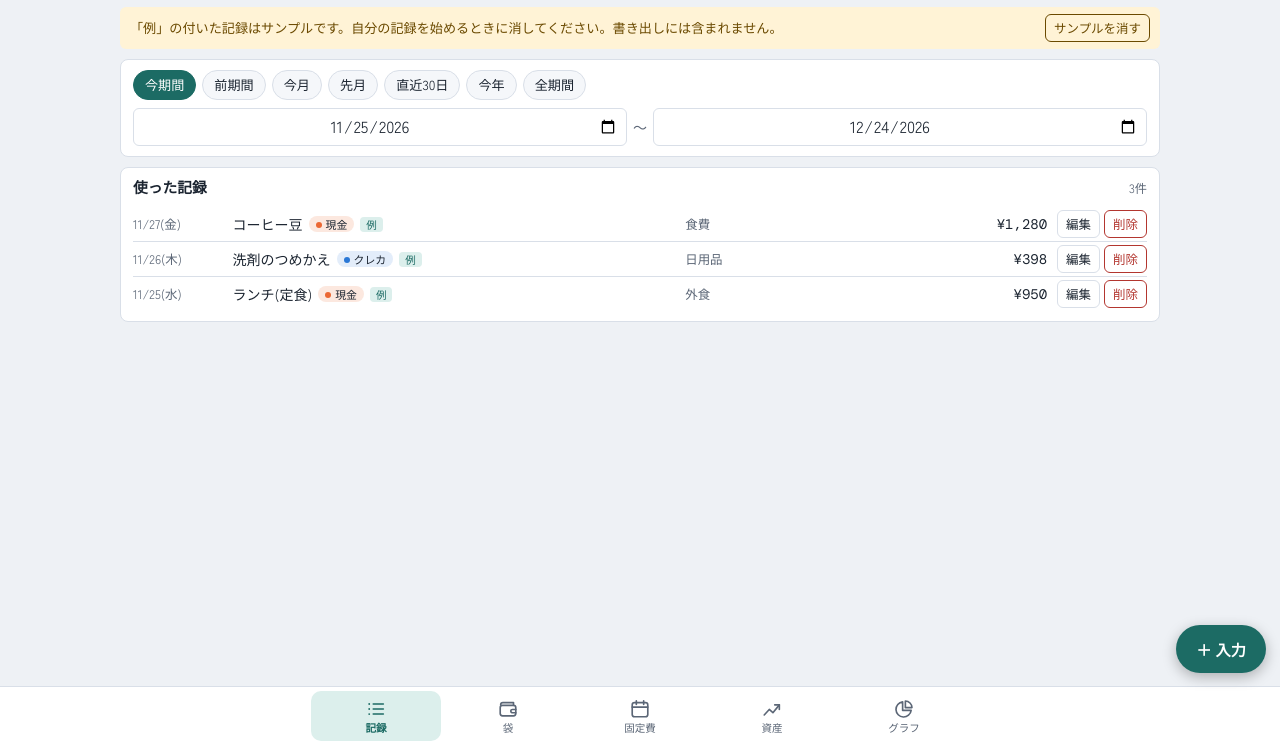
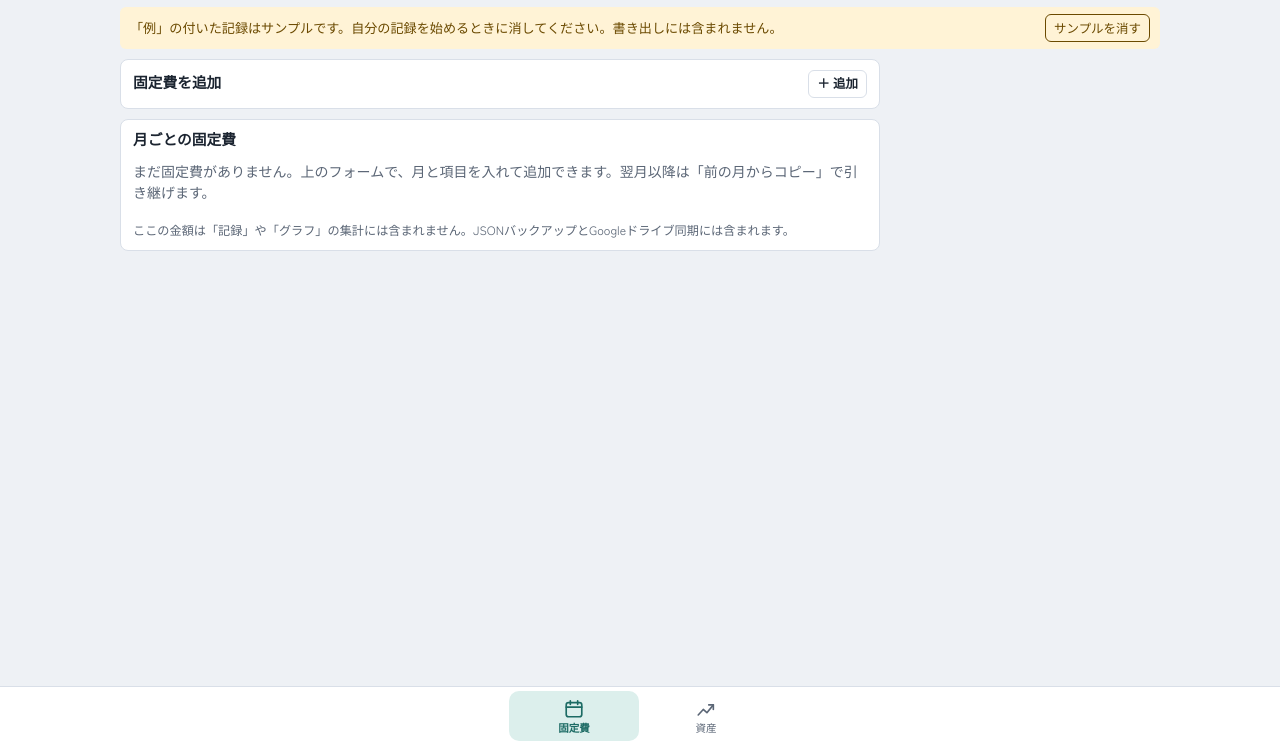
Before and after one commit to hachi922/spendino, a plain HTML site: page index.html in a window 1280 px wide. Shown: the part 55-800 px from the top of the page. Drawn offline with nearby package versions, Linux system fonts and the light colour scheme; a web font is replaced by a local one.

Commit message:
記録・袋・グラフのタブをいったん外す(データは残す)
Co-Authored-By: Claude Sonnet 5.5 <noreply@anthropic.com>
Claude-Session: https://claude.ai/code/session_01TsM4CEWxS8XLmFktQtLmbC

```diff
--- a/index.html
+++ b/index.html
@@ -218,6 +218,7 @@ label.f{display:grid; gap:2px; font-size:.74rem; color:var(--muted); min-width:0
 .autorow label input{accent-color:var(--accent)}
 .btabs{position:fixed; left:0; right:0; bottom:0; z-index:30; display:flex; justify-content:center; gap:2px; padding:4px max(8px,env(safe-area-inset-right,0px)) calc(4px + env(safe-area-inset-bottom,0px)) max(8px,env(safe-area-inset-left,0px)); background:var(--surface); border-top:1px solid var(--line)}
 .btabs button{position:relative; flex:1 1 0; max-width:130px; min-width:0; min-height:50px; padding:5px 2px 4px; border:0; border-radius:10px; background:transparent; color:var(--muted); display:flex; flex-direction:column; align-items:center; justify-content:center; gap:2px}
+.btabs button[hidden]{display:none}
 .btabs button:hover{background:var(--surface-2)}
 .btabs button[aria-current="page"]{color:var(--accent); background:var(--accent-soft)}
 .btabs .ic{width:22px; height:22px; fill:none; stroke:currentColor; stroke-width:1.8; stroke-linecap:round; stroke-linejoin:round}
@@ -815,11 +816,11 @@ form.panel:has(> .fbody[hidden]) > h2{margin-bottom:0}
     </details>
   </main>
   <nav class="btabs" aria-label="画面の切り替え">
-    <button type="button" id="tabRecords" aria-current="page"><svg class="ic" viewBox="0 0 24 24" aria-hidden="true" focusable="false"><path d="M9 6.5h11M9 12h11M9 17.5h11"/><circle cx="4.6" cy="6.5" r="1" fill="currentColor" stroke="none"/><circle cx="4.6" cy="12" r="1" fill="currentColor" stroke="none"/><circle cx="4.6" cy="17.5" r="1" fill="currentColor" stroke="none"/></svg><span class="tl">記録</span></button>
-    <button type="button" id="tabMoney"><svg class="ic" viewBox="0 0 24 24" aria-hidden="true" focusable="false"><path d="M4 7.5A2.5 2.5 0 0 1 6.5 5H18v3"/><rect x="3.5" y="8" width="17" height="11.5" rx="2.5"/><path d="M20.5 12.5h-3.7a1.8 1.8 0 0 0 0 3.6h3.7"/></svg><span class="tl">袋</span></button>
+    <button type="button" id="tabRecords" hidden aria-current="page"><svg class="ic" viewBox="0 0 24 24" aria-hidden="true" focusable="false"><path d="M9 6.5h11M9 12h11M9 17.5h11"/><circle cx="4.6" cy="6.5" r="1" fill="currentColor" stroke="none"/><circle cx="4.6" cy="12" r="1" fill="currentColor" stroke="none"/><circle cx="4.6" cy="17.5" r="1" fill="currentColor" stroke="none"/></svg><span class="tl">記録</span></button>
+    <button type="button" id="tabMoney" hidden><svg class="ic" viewBox="0 0 24 24" aria-hidden="true" focusable="false"><path d="M4 7.5A2.5 2.5 0 0 1 6.5 5H18v3"/><rect x="3.5" y="8" width="17" height="11.5" rx="2.5"/><path d="M20.5 12.5h-3.7a1.8 1.8 0 0 0 0 3.6h3.7"/></svg><span class="tl">袋</span></button>
     <button type="button" id="tabFixed"><svg class="ic" viewBox="0 0 24 24" aria-hidden="true" focusable="false"><rect x="3.5" y="5" width="17" height="15.5" rx="2.5"/><path d="M3.5 10h17M8 3v4M16 3v4"/></svg><span class="tl">固定費</span></button>
     <button type="button" id="tabAssets"><svg class="ic" viewBox="0 0 24 24" aria-hidden="true" focusable="false"><path d="M3.5 18.5l5.5-6 4 3.5 7-8.5"/><path d="M15 7.5h5v5"/></svg><span class="tl">資産</span></button>
-    <button type="button" id="tabChart"><svg class="ic" viewBox="0 0 24 24" aria-hidden="true" focusable="false"><path d="M10.5 4.2A8.3 8.3 0 1 0 19.8 13.5h-9.3z"/><path d="M13.5 3.3a7.3 7.3 0 0 1 7.2 7.2h-7.2z"/></svg><span class="tl">グラフ</span></button>
+    <button type="button" id="tabChart" hidden><svg class="ic" viewBox="0 0 24 24" aria-hidden="true" focusable="false"><path d="M10.5 4.2A8.3 8.3 0 1 0 19.8 13.5h-9.3z"/><path d="M13.5 3.3a7.3 7.3 0 0 1 7.2 7.2h-7.2z"/></svg><span class="tl">グラフ</span></button>
   </nav>
   <button type="button" class="fab" id="fab" aria-haspopup="dialog">＋ 入力</button>
   <div class="sheet" id="sheet" hidden role="dialog" aria-modal="true" aria-label="入力">
@@ -1626,7 +1627,7 @@ const Core=(function(){
   function perHtml(ym){
     const p=periods.of(ym);
     let h='<div class="mper"><span class="pt">期間 '+fmt(p.from)+' 〜 '+fmt(p.to)+(p.custom?'(手動)':(cfg.payday?'(給料日から)':'(暦の月)'))+'</span>'+
-      '<button type="button" class="small" data-act="fx-view" data-key="'+ym+'">記録で見る</button>'+
+
       '<button type="button" class="small" data-act="fx-per" data-key="'+ym+'">期間を変更</button></div>';
     if(ui.fxPerEdit===ym){
       h+='<div class="perform"><input type="date" class="per-from" value="'+p.from+'" aria-label="開始日"><span class="sep">〜</span><input type="date" class="per-to" value="'+p.to+'" aria-label="終了日">'+
@@ -2962,7 +2963,9 @@ const Core=(function(){
 
   /* 画面の切り替え(記録 / グラフ / 設定)。期間・支払方法の欄は、記録とグラフで共有 */
   const VIEWS={records:["viewRecords","tabRecords"],fixed:["viewFixed","tabFixed"],chart:["viewChart","tabChart"],money:["viewMoney","tabMoney"],assets:["viewAssets","tabAssets"],settings:["viewSettings","tabSettings"]};
-  const viewFromHash=()=>{const h=location.hash.slice(1);return VIEWS[h]?h:"records";};
+  /* 記録・袋・グラフのタブは、いったん外している(データは残してある)。使えるのは固定費・資産・設定 */
+  const SHOWN=["fixed","assets","settings"];
+  const viewFromHash=()=>{const h=location.hash.slice(1);return SHOWN.indexOf(h)>=0?h:"fixed";};
   function showView(v,fromUser){
     Object.keys(VIEWS).forEach(k=>{
       $(VIEWS[k][0]).hidden=k!==v;
@@ -2970,7 +2973,7 @@ const Core=(function(){
       if(k===v) t.setAttribute("aria-current","page"); else t.removeAttribute("aria-current");
     });
     $("period").hidden=(v==="settings"||v==="fixed"||v==="money"||v==="assets");
-    $("fab").hidden=!(v==="records"||v==="money"||v==="fixed");
+    $("fab").hidden=true;
     if(v==="settings"&&!cfg.clientId) $("syncDetails").open=true;
     if(fromUser){
       try{history.replaceState(null,"","#"+v);}catch(e){}
@@ -2979,7 +2982,7 @@ const Core=(function(){
   }
   Object.keys(VIEWS).forEach(k=>$(VIEWS[k][1]).addEventListener("click",()=>showView(k,true)));
   window.addEventListener("hashchange",()=>showView(viewFromHash()));
-  $("logoLink").addEventListener("click",e=>{e.preventDefault(); showView("records",true);});
+  $("logoLink").addEventListener("click",e=>{e.preventDefault(); showView("fixed",true);});
   /* 画面の一番上で下に引っ張ると、ページを再読み込みする(データは端末に保存済みなので消えません) */
   {
     const el=document.createElement("div"); el.id="ptr"; el.setAttribute("aria-hidden","true"); el.textContent="↓ 引っ張って再読み込み"; document.body.appendChild(el);
@@ -3007,7 +3010,7 @@ const Core=(function(){
 
   /* 横にスワイプして、画面(タブ)を切り替える。入力欄・グラフ・横に動く表の上では動かさない */
   {
-    const ORDER=["records","money","fixed","assets","chart"]; let st=null;
+    const ORDER=["fixed","assets"]; let st=null;
     const blocked=el=>{
       for(let n=el;n&&n!==document.body;n=n.parentElement){
         if(/^(INPUT|SELECT|TEXTAREA)$/.test(n.tagName)||(n.classList&&(n.classList.contains("achart")||n.classList.contains("ibox")||n.classList.contains("sheet")))) return true;
```
Also changed, not shown: 1 other file.
